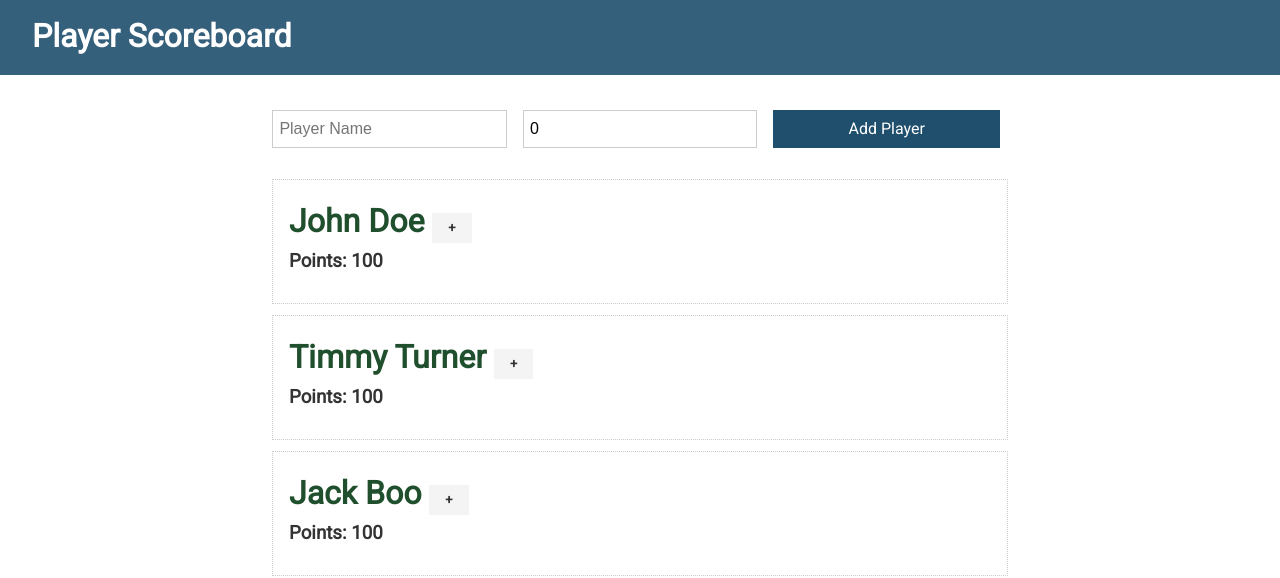
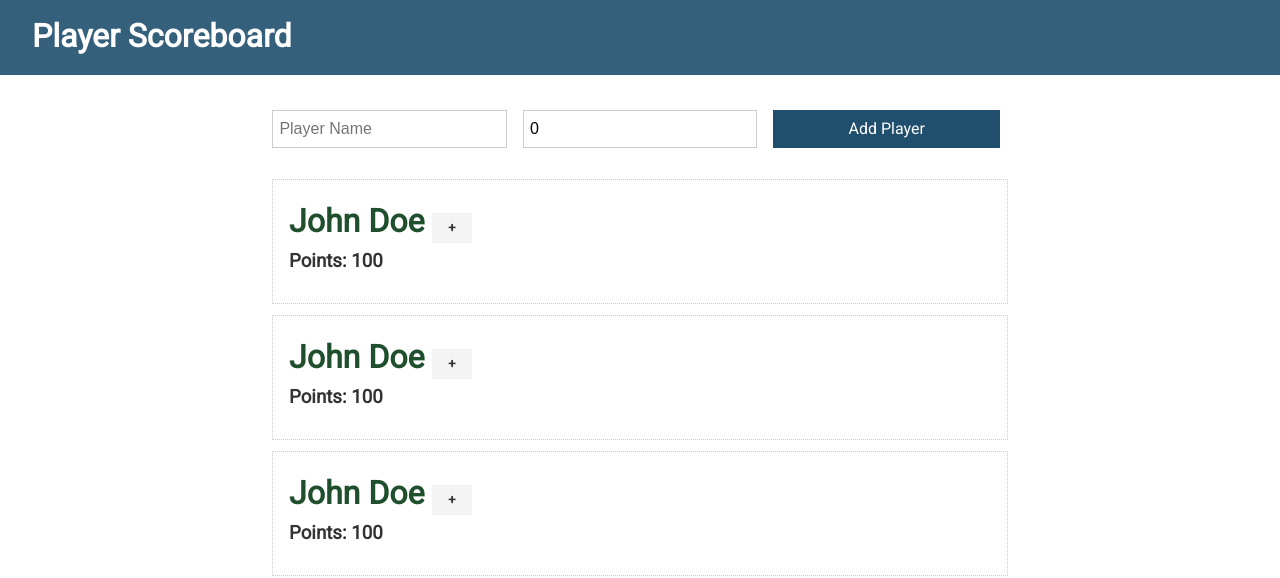
Before and after one commit to MoistCode/svelte-playground, a Svelte app: page / in a window 1280 px wide. Shown: the top 578 px of the page. Built offline with nearby package versions, Linux system fonts and the light colour scheme.

Commit message:
adding remove player

```diff
--- a/src/App.svelte
+++ b/src/App.svelte
@@ -3,20 +3,26 @@
   import Player from "./Player.svelte";
   import AddPlayer from "./AddPlayer.svelte";
 
-  let players = [
-    {
+  let id = 4;
+  let playerLength = 3;
+
+  let players = {
+    "1": {
+      id: "1",
       name: "John Doe",
       points: 100
     },
-    {
-      name: "Timmy Turner",
+    "2": {
+      id: "2",
+      name: "John Doe",
       points: 100
     },
-    {
-      name: "Jack Boo",
+    "3": {
+      id: "3",
+      name: "John Doe",
       points: 100
     }
-  ];
+  };
 
   const addPlayer = e => {
     const newPlayer = e.detail;
@@ -32,10 +38,10 @@
 <Navbar />
 <div class="container">
   <AddPlayer on:addplayer={addPlayer} />
-  {#if players.length === 0}
+  {#if playerLength === 0}
     <p>No Players</p>
   {:else}
-    {#each players as player}
+    {#each Object.values(players) as player}
       <Player name={player.name} points={player.points} />
     {/each}
   {/if}
```
Also changed, not shown: public/bundle.js (+19 -17 lines), 1 other file (tests, documents, lock files or other folders).
